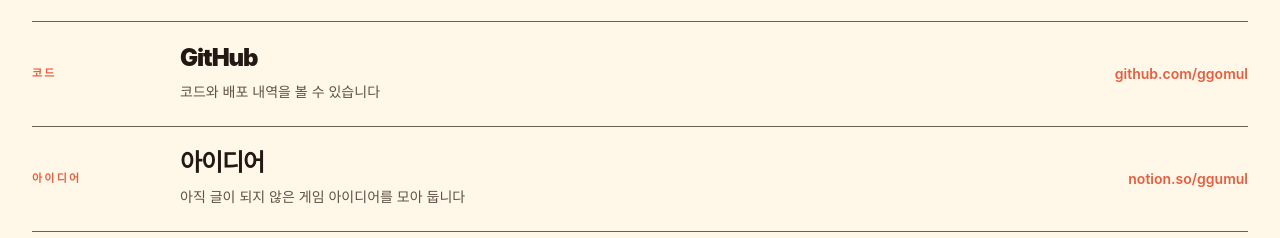
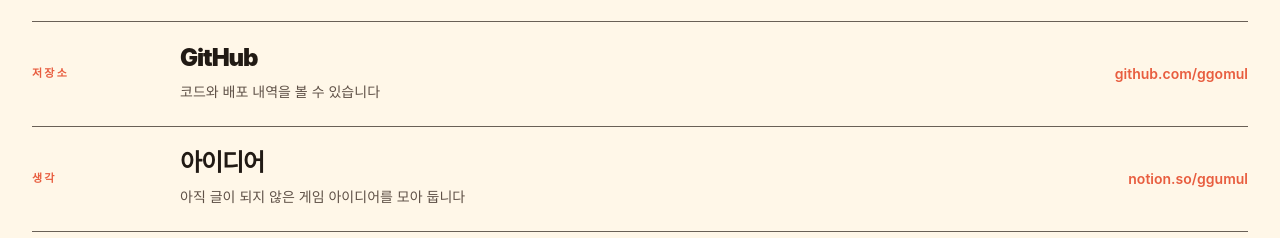
Before and after one commit to ggumul/ggumul-blog, a Next.js app: page /links in a window 1280 px wide. Shown: the part 554-792 px from the top of the page. Built offline with nearby package versions, Linux system fonts and the light colour scheme.

Commit message:
fix: avoid duplicate link labels

```diff
--- a/app/links/page.tsx
+++ b/app/links/page.tsx
@@ -2,9 +2,9 @@ import { PageHero, SectionHeader } from '@/components/brand-ui';
 import { createMetadata } from '@/lib/site';
 
 const links = [
-  { label: 'GitHub', href: 'https://github.com/ggomul', displayHref: 'github.com/ggomul', description: '코드와 배포 내역을 볼 수 있습니다', type: '코드' },
-  { label: '아이디어', href: 'https://www.notion.so/348521c1518081e08d81d9215785de15', displayHref: 'notion.so/ggumul', description: '아직 글이 되지 않은 게임 아이디어를 모아 둡니다', type: '아이디어' },
-  { label: '메일', href: 'mailto:hwang95903@gmail.com', displayHref: 'hwang95903@gmail.com', description: '따로 할 말이 있으면 여기로 보내 주세요', type: '메일' },
+  { label: 'GitHub', href: 'https://github.com/ggomul', displayHref: 'github.com/ggomul', description: '코드와 배포 내역을 볼 수 있습니다', type: '저장소' },
+  { label: '아이디어', href: 'https://www.notion.so/348521c1518081e08d81d9215785de15', displayHref: 'notion.so/ggumul', description: '아직 글이 되지 않은 게임 아이디어를 모아 둡니다', type: '생각' },
+  { label: '메일', href: 'mailto:hwang95903@gmail.com', displayHref: 'hwang95903@gmail.com', description: '따로 할 말이 있으면 여기로 보내 주세요', type: '연락' },
 ];
 
 export const metadata = createMetadata({
```
